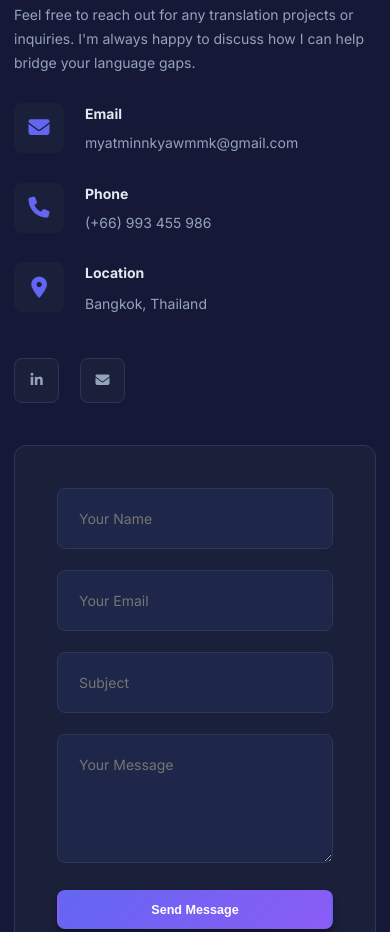
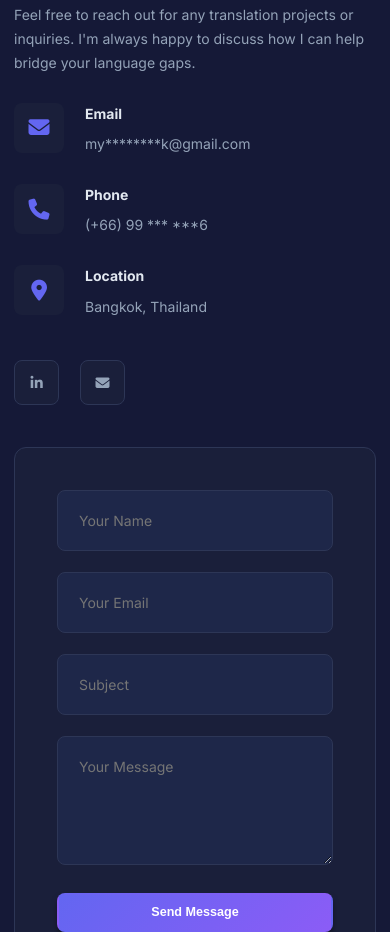
Before and after one commit to mytminnkyw/mytminnkyaw, a plain HTML site: page index.html in a window 390 px wide. Shown: the part 8520-9452 px from the top of the page. Drawn offline with nearby package versions, Linux system fonts and the light colour scheme.

Commit message:
Obscure personal contact information
Updated email and phone number for privacy.

```diff
--- a/index.html
+++ b/index.html
@@ -335,14 +335,14 @@
                             <i class="fas fa-envelope"></i>
                             <div>
                                 <h4>Email</h4>
-                                <a href="mailto:myatminnkyawmmk@gmail.com">myatminnkyawmmk@gmail.com</a>
+                                <p>my********k@gmail.com</p>
                             </div>
                         </div>
                         <div class="contact-item">
                             <i class="fas fa-phone"></i>
                             <div>
                                 <h4>Phone</h4>
-                                <a href="tel:+66993455986">(+66) 993 455 986</a>
+                                <p>(+66) 99 *** ***6</p>
                             </div>
                         </div>
                         <div class="contact-item">
```
